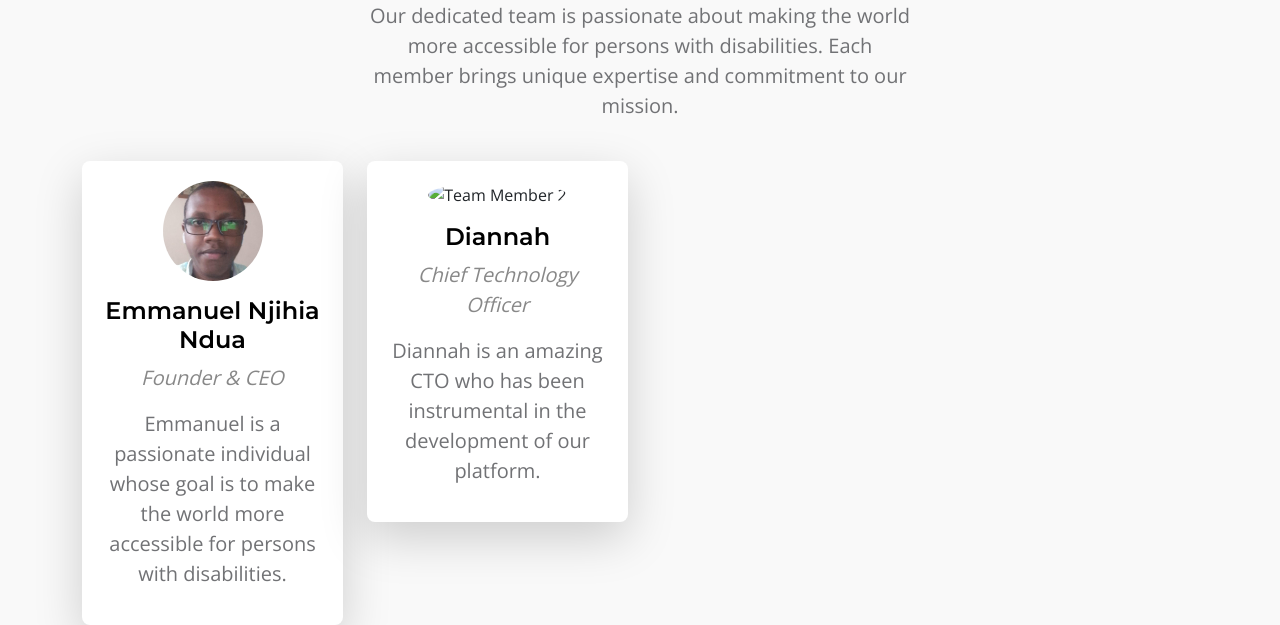
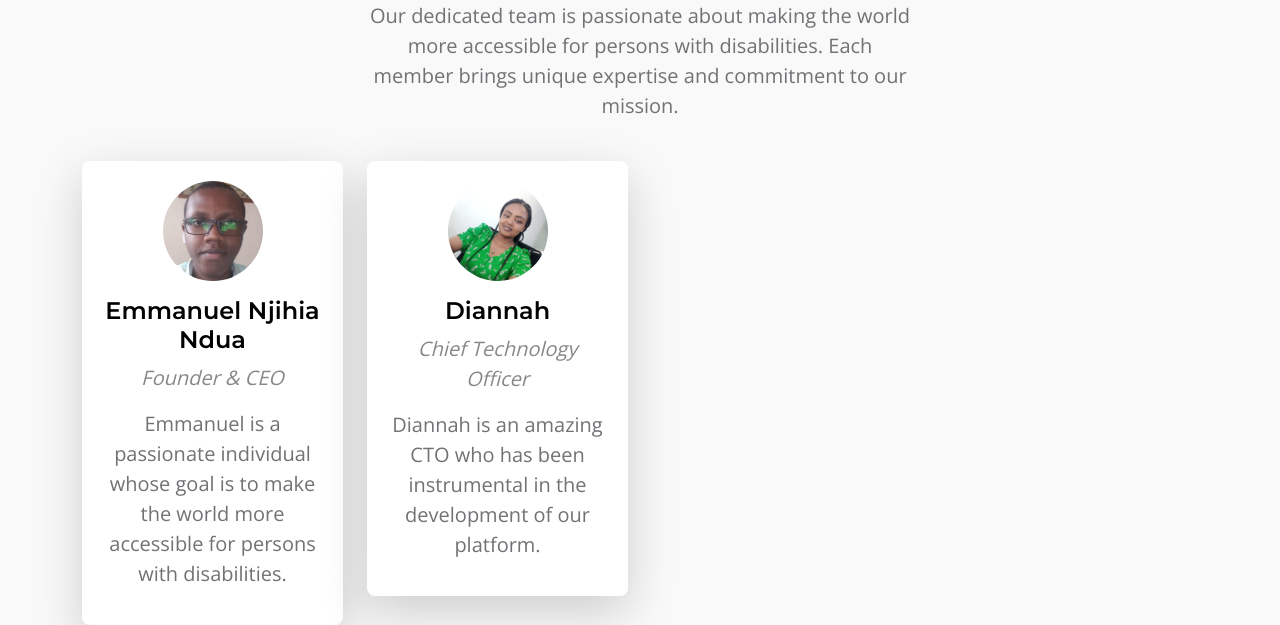
Before and after one commit to emmanuel-njihia/green, a plain HTML site: page team.html in a window 1280 px wide. Shown: the part 208-833 px from the top of the page. Drawn offline with nearby package versions, Linux system fonts and the light colour scheme.

Commit message:
Add files via upload

```diff
--- a/team.html
+++ b/team.html
@@ -110,7 +110,7 @@
 
                         <div class="col-lg-3 col-md-4 col-12 mb-4">
                             <div class="team-member bg-white shadow-lg">
-                                <img src="images/team/member2.jpg" class="img-fluid" alt="Team Member 2">
+                                <img src="images/diannah.jpg" class="img-fluid" alt="Team Member 2">
                                 <h5 class="mt-3">Diannah</h5>
                                 <p class="role">Chief Technology Officer</p>
                                 <p>Diannah is an amazing CTO  who has been instrumental in the development of our platform.</p>
```
